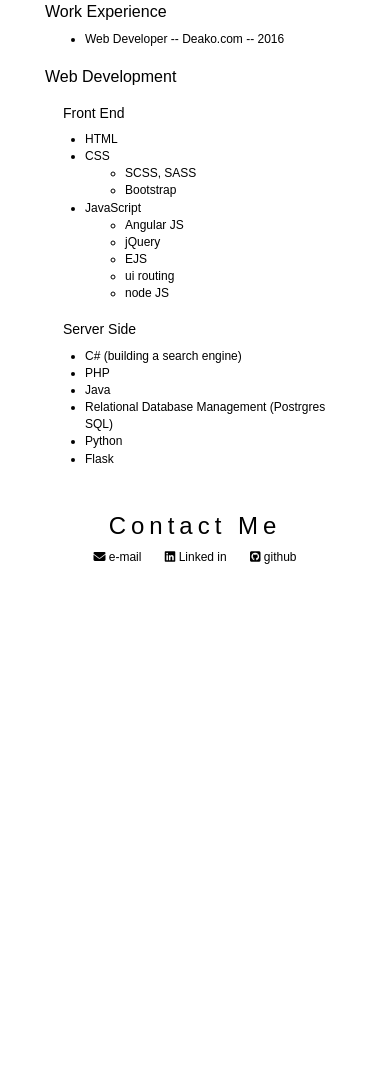
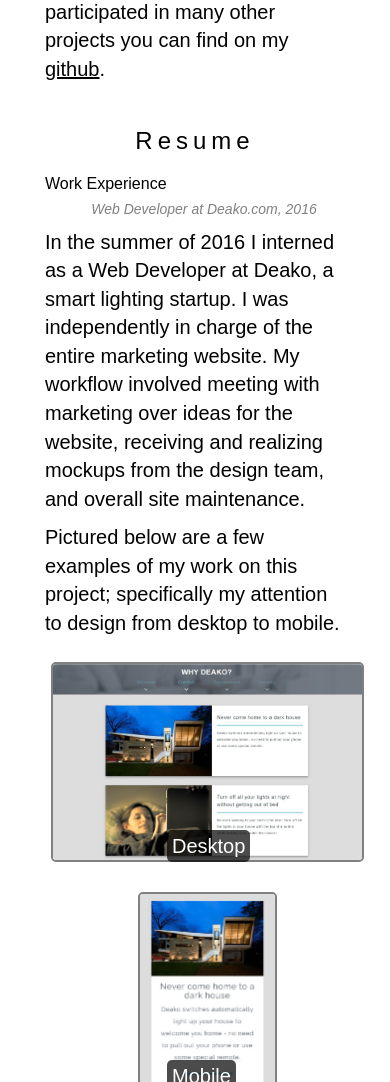
Before and after one commit to troytheboy/troybarnard, a plain HTML site: page index.html in a window 390 px wide. Shown: the part 918-2000 px from the top of the page. Before the commit the page ends 1504 px from the top, so only its background shows below. Drawn offline with nearby package versions, Linux system fonts and the light colour scheme.

Commit message:
final touches

```diff
--- a/css/main.scss
+++ b/css/main.scss
@@ -18,14 +18,15 @@ body {
   div.welcome {
     padding: 0 45px;
     text-align: center;
-    margin-top: 100px;
     margin-bottom: 60px;
+    background-color: whitesmoke;
     h1 {
       font-size: 65px;
       color: black;
       letter-spacing: 5px;
     }
     img {
+      margin-top: 100px;
       max-width: 300px;
       border-radius: 5px;
       filter: grayscale(100%);
@@ -58,12 +59,18 @@ body {
     margin-left: auto;
     margin-right: auto;
     margin-top: 45px;
+    p {
+      font-size: 20px;
+    }
     h1 {
       text-align: center;
       letter-spacing: 5px;
     }
     h3 {
       padding-left: 18px;
+      font-style: italic;
+      color: grey;
+      margin-top: 10px;
     }
     div.links {
       max-width: 600px;
@@ -76,37 +83,86 @@ body {
         margin: 10px;
       }
     }
-  }
-  div.bio {
-    padding: 45px;
-    h1 {
-      text-align: center;
-      margin-bottom: 45px;
-      letter-spacing: 5px;
-      hr {
-        width: 250px;
-        margin-left: auto;
-        margin-right: auto;
+    div.experience{
+      h3 {
+        font-style: italic;
+        color: grey;
+      }
+      p {
+        font-size: 20px;
+      }
+      div.example {
+        img {
+          max-height: 300px;
+          position: relative;
+          border: 2px solid grey;
+          border-radius: 5px;
+          margin-top: 15px;
+          margin-bottom: 15px;
+        }
+        p {
+          position: absolute;
+          top: 265px;
+          span {
+            color: white;
+            background: rgb(0, 0, 0); /* fallback color */
+            background: rgba(0, 0, 0, 0.7);
+            padding: 5px;
+            border-radius: 5px;
+          }
+        }
       }
     }
-    img {
-      max-width: 300px;
-      border-radius: 1px;
-      filter: grayscale(100%);
-      display: block;
-      margin: 0 auto;
+    ul {
+      list-style-type: none;
+      font-size: 20px;
+      ul {
+        font-size: 16px;
+        list-style-type: circle;
+      }
     }
-    div.bio-text {
-      margin-top: 25px;
-      text-align: left;
-      width: 350px;
-      margin-left: auto;
-      margin-right: auto;
-      text-transform: lowercase;
-      p {
-        font-size: 24px;
-        a {
-          text-decoration: underline;
+  }
+}
+@media (max-width: 1024px) {
+  body {
+      div.info_section {
+        div.experience {
+          div.row {
+            margin-left: auto;
+            margin-right: auto;
+            width: 600px;
+            div.example {
+              img {
+                max-height: 200px;
+              }
+              p {
+                top: 185px;
+              }
+            }
+          }
+        }
+      }
+    }
+}
+@media (max-width: 992px) {
+  body {
+    div.info_section {
+      div.experience {
+        div.row {
+          width: 325px;
+          align-items: center;
+          text-align: center;
+          div {
+            padding: 0;
+          }
+          img {
+            text-align: center;
+            max-width: 325px;
+          }
+          p {
+            text-align: center;
+            margin-left: 122px;
+          }
         }
       }
     }
@@ -118,9 +174,6 @@ body {
     font-size: 16px;
     }
     div.welcome {
-      max-width: 500px;
-      margin-right: auto;
-      margin-left: auto;
       img {
         max-width: 200px;
       }
@@ -161,7 +214,6 @@ body {
       font-size: 12px;
     }
     div.welcome {
-      max-width: 300px;
       padding: 0;
       h1 {
         margin-top: 50px;
@@ -188,6 +240,13 @@ body {
       }
       h3 {
         font-size: 14px;
+      }
+      div.experience {
+        div.row {
+          img {
+            //width: 150px;
+          }
+        }
       }
     }
   }
--- a/index.html
+++ b/index.html
@@ -44,27 +44,41 @@
         <div class="info_section" id="resume_info">
           <h1 id="resume_title">Resume</h1>
           <div>
+            <div class="experience">
               <h2>Work Experience</h2>
-              <ul>
-                  <li>Web Developer -- Deako.com -- 2016</li>
-              </ul>
-
-              <h2>Web Development</h2>
+              <h3 class="text-center">Web Developer at Deako.com, 2016</h3>
+              <p>
+                In the summer of 2016 I interned as a Web Developer at Deako, a smart lighting startup. I was independently in charge of the entire marketing website. My workflow involved meeting with marketing over ideas for the website, receiving and realizing mockups from the design team, and overall site maintenance.
+              </p>
+              <p>
+                Pictured below are a few examples of my work on this project; specifically my attention to design from desktop to mobile.
+              </p>
+              <div class="row">
+                <div class="example col-lg-8 col-md-7 col-sm-12 col-xs-12">
+                  <img class="example" src="static/img/deako_examples/desktop.jpg">
+                  <p><span>Desktop</span></p>
+                </div>
+                <div class="example col-lg-4 col-md-2 col-sm-12 col-xs-12">
+                  <img class="example" src="static/img/deako_examples/mobile.jpg">
+                  <p><span>Mobile</span></p>
+                </div>
+              </div>
+              <p>On this project I used custom Angular JS components to create functionality such as keeping track of a newsletter, giving demos of products, and updating a beta interest list.</p>
+            </div>
+            <h2>Web Development Experience</h2>
+            <p>These are few notable languages, libraries, and frameworks I've spent significant time with.</p>
             <h3>Front End</h3>
             <ul>
                 <li>HTML</li>
                 <li>CSS
                     <ul>
                         <li>SCSS, SASS</li>
-                          <li>Bootstrap</li>
                     </ul>
                 </li>
                 <li>JavaScript
                     <ul>
                         <li>Angular JS</li>
                         <li>jQuery</li>
-                          <li>EJS</li>
-                          <li>ui routing</li>
                         <li>node JS</li>
                     </ul>
                 </li>
```
Also changed, not shown: css/main.min.css. Lines whose indentation alone changed are shown as unchanged.
